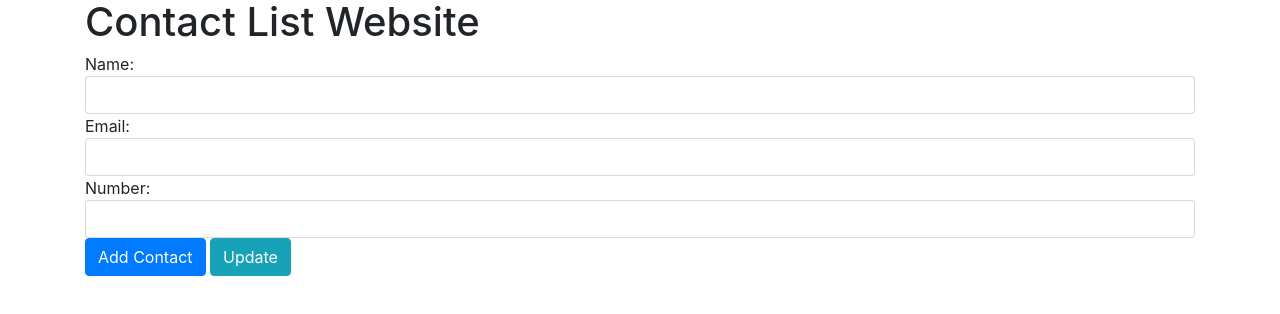
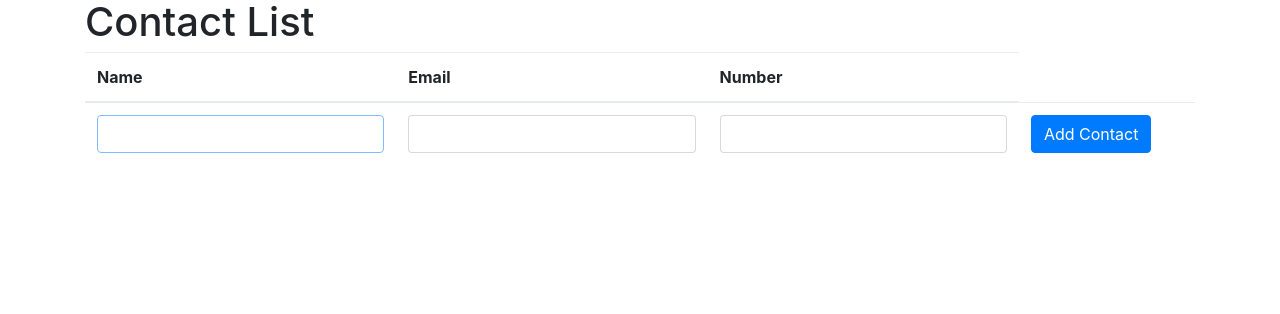
Before and after one commit to poojamanjeshwar/Contact-List, a plain HTML site: page public/index.html in a window 1280 px wide. Drawn offline with nearby package versions, Linux system fonts and the light colour scheme; no server answers.

Commit message:
toggle for add contact and update

```diff
--- a/public/controllers/controller.js
+++ b/public/controllers/controller.js
@@ -22,7 +22,7 @@ function AppCtrlFunc($scope, $http) {
         });
     };
 
-    $scope.remove = function (id) {
+    $scope.delete = function (id) {
         console.log(id);
         $http.delete('/contactlist/' + id).then(function (response) {
             refresh();
--- a/public/index.html
+++ b/public/index.html
@@ -14,55 +14,34 @@
 
 <body>
     <div class="container" ng-controller="AppCtrl">
-        <h1>Contact List Website</h1>
-<!--
+        <h1>Contact List</h1>
+
         <table class="table" ng-form="myForm">
             <thead>
                 <tr>
-                    <th>Name*</th>
-                    <th>Email*</th>
-                    <th>Number*</th>
-                    <th>Action </th>
-                    <th>&nbsp;</th>
+                    <th>Name</th>
+                    <th>Email</th>
+                    <th>Number</th>
                 </tr>
             </thead>
             <tbody>
                 <tr>
-                    <td> <input class="form-control" ng-model="contact.name" ng-required="true"></td>
-                    <td> <input class="form-control" ng-model="contact.email" ng-required="true"></td>
-                    <td> <input class="form-control" ng-model="contact.number" ng-required="true"></td>
-                    <td> <button class="btn btn-primary" ng-click="addContact()">Add Contact</button></td>
-                    <td> <button class="btn btn-info" ng-click="update()">Update</button>&nbsp;&nbsp;
-                         <button class = "btn btn-info" ng-click = "deselect()">Clear</button></td>
+                    <td> <input class="form-control" ng-model="contact.name" ng-required="true" autofocus></td>
+                    <td> <input class="form-control" ng-model="contact.email" ng-required="true" autofocus></td>
+                    <td> <input class="form-control" ng-model="contact.number" maxlength="10" autofocus></td>
+                    <td> <button class="btn btn-primary" ng-click="addContact()" ng-if="!contact._id">Add Contact</button></td>
+                    <td> <button class="btn btn-primary" ng-click="update()" ng-if="contact._id">Update</button></td>
                 </tr>
                 <tr ng-repeat="contact in contactlist">
                     <td>{{contact.name}}</td>
                     <td>{{contact.email}}</td>
                     <td>{{contact.number}}</td>
-                    <td><button class="btn btn-danger" ng-click="remove(contact._id)">Remove</button></td>
+                    <td><button class="btn btn-danger" ng-click="delete(contact._id)">Delete</button></td>
                     <td><button class="btn btn-warning" ng-click="edit(contact._id)">Edit</button></td>
                 </tr>
             </tbody>
-        </table>-->
-<form name = "myForm">
-    Name: <input class="form-control" ng-model="contact.name"></input>
-    Email: <input class="form-control" ng-model="contact.email"></input>
-    Number: <input class="form-control" ng-model="contact.number"></input>
-    <button class="btn btn-primary" ng-click="addContact()">Add Contact</button>
-    <button class="btn btn-info" ng-click="update()">Update</button>
-    <table>
-            <tr ng-repeat="contact in contactlist">
-                    <td>{{contact.name}}</td>
-                    <td>{{contact.email}}</td>
-                    <td>{{contact.number}}</td>
-                    <td><button class="btn btn-danger" ng-click="remove(contact._id)">Remove</button></td>
-                    <td><button class="btn btn-warning" ng-click="edit(contact._id)">Edit</button></td>
-                </tr>
-    </table>
-</form>
-
+        </table>
     </div>
-
 
 </body>
 
```
